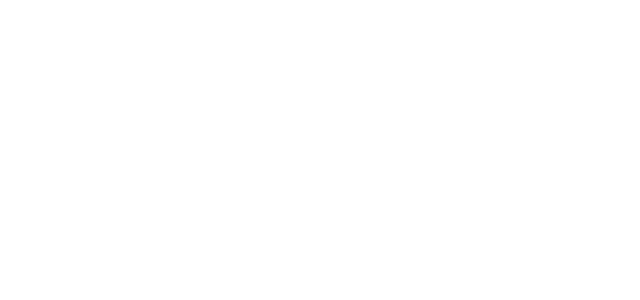
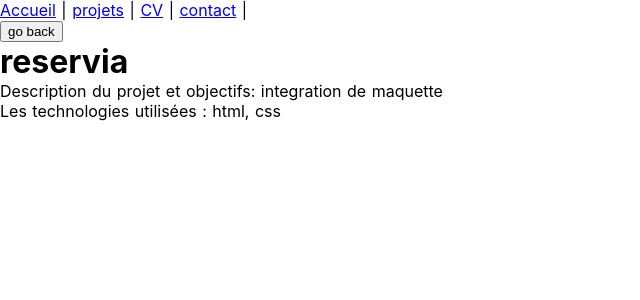
Before and after one commit to ghislaingirardeau/Portfolio_Nuxt, a Nuxt app: page /projet/1 in a window 1280 px wide. Before the commit this address had no page. Shown: the top 300 px of the page, without its empty margins (0-640 px from the left). Built offline with nearby package versions, Linux system fonts and the light colour scheme.

Commit message:
rename project and route

```diff
--- /dev/null
+++ b/components/Goback.vue
@@ -0,0 +1,17 @@
+<template>
+    <div>
+        <button @click="goBack">go back</button>
+    </div>
+</template>
+
+<script>
+
+
+export default {
+    methods: {
+        goBack() {
+            return this.$router.go(-1) /* nombre que l'on veut remonter dans history de router */
+        }
+    }
+}
+</script>
--- a/pages/detail/_id.vue
+++ /dev/null
@@ -1,25 +0,0 @@
-<template>
-    <div class="detailProjet">
-        <h1>{{detailProjet.name}}</h1>
-        <p>Description du projet et objectifs: {{detailProjet.description}}</p>
-        <p>Les technologies utilisées : {{detailProjet.tech}}</p>
-
-    </div>
-</template>
-
-<script>
-import projets from '@/store/projets.js'
-
-export default {
-    data() {
-        return{
-            id : this.$route.params.id,
-            projet: projets.projets,
-            detailProjet: {}
-        }
-    },
-    mounted () {
-        this.detailProjet = this.projet.find(element => element.id === this.id)
-    },
-}
-</script>
--- /dev/null
+++ b/pages/projet/_id.vue
@@ -0,0 +1,26 @@
+<template>
+    <div class="detailProject">
+        <navBar />
+        <Goback />
+        <h1>{{detailProject.name}}</h1>
+        <p>Description du projet et objectifs: {{detailProject.description}}</p>
+        <p>Les technologies utilisées : {{detailProject.tech}}</p>
+    </div>
+</template>
+
+<script>
+import projects from '@/store/projects.js'
+
+export default {
+    data() {
+        return{
+            id : this.$route.params.id,
+            project: projects.projects,
+            detailProject: {}
+        }
+    },
+    mounted () {
+        this.detailProject = this.project.find(element => element.id === this.id)
+    },
+}
+</script>
--- a/pages/projets.vue
+++ b/pages/projets.vue
@@ -3,7 +3,7 @@
         <navBar />
         <h1>Projets</h1>
         <div >
-            <NuxtLink v-for="item in projet" :key="item.id" :to="{ name: 'detail-id', params: {id: item.id}}">{{item.name}}</NuxtLink>
+            <NuxtLink v-for="item in project" :key="item.id" :to="{ name: 'projet-id', params: {id: item.id}}">{{item.name}}</NuxtLink>
         </div>
 
 
@@ -12,12 +12,12 @@
 </template>
 
 <script>
-import projets from '@/store/projets.js'
+import projects from '@/store/projects.js'
 
 export default {
     data() {
         return{
-            projet: projets.projets
+            project: projects.projects
         }
     },
 
--- a/store/projets.js
+++ b/store/projects.js
@@ -1,5 +1,5 @@
 export default {
-    projets: [
+    projects: [
         {
             id: '1',
             name: "reservia",
```
